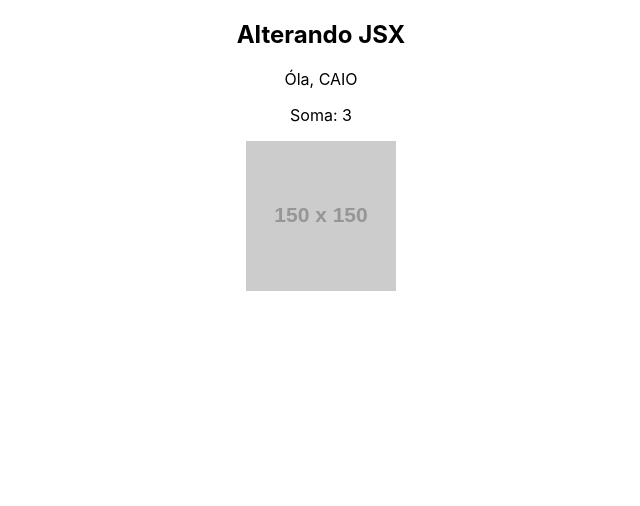
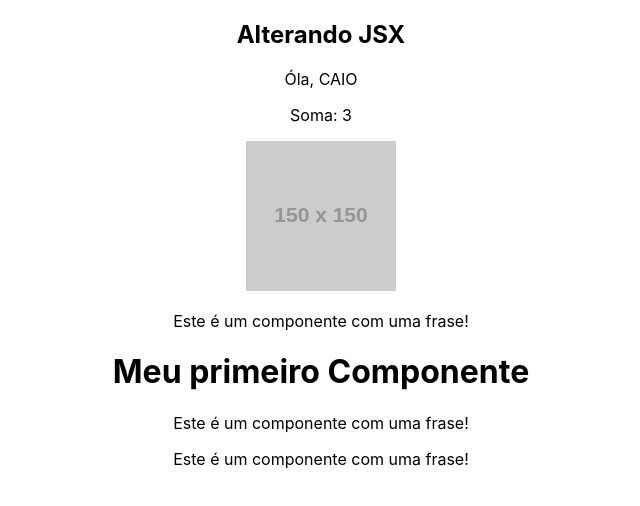
Before and after one commit to Caaio-Martins/projeto-repo, a React (Create React App) app: page / in a window 1280 px wide. Shown: the top 506 px of the page, without its empty margins (319-959 px from the left). Built offline with nearby package versions, Linux system fonts and the light colour scheme.

Commit message:
Componentes

```diff
--- a/src/App.js
+++ b/src/App.js
@@ -1,4 +1,5 @@
 import './App.css';
+import HelloWorld from './components/HelloWorld';
 
 function App() {
   const name = 'Caio'
@@ -15,7 +16,7 @@ function App() {
       <p>Óla, {newName}</p>
       <p>Soma: {sum(1, 2)}</p>
       <img src={url} alt="Minha Imagem"/>
-
+      <HelloWorld />
     </div>
   );
 }
--- /dev/null
+++ b/src/components/Frase.js
@@ -0,0 +1,9 @@
+function Frase(){
+    return (
+        <div>
+            <p>Este é um componente com uma frase!</p>
+        </div>
+    )
+}
+
+export default Frase
```
